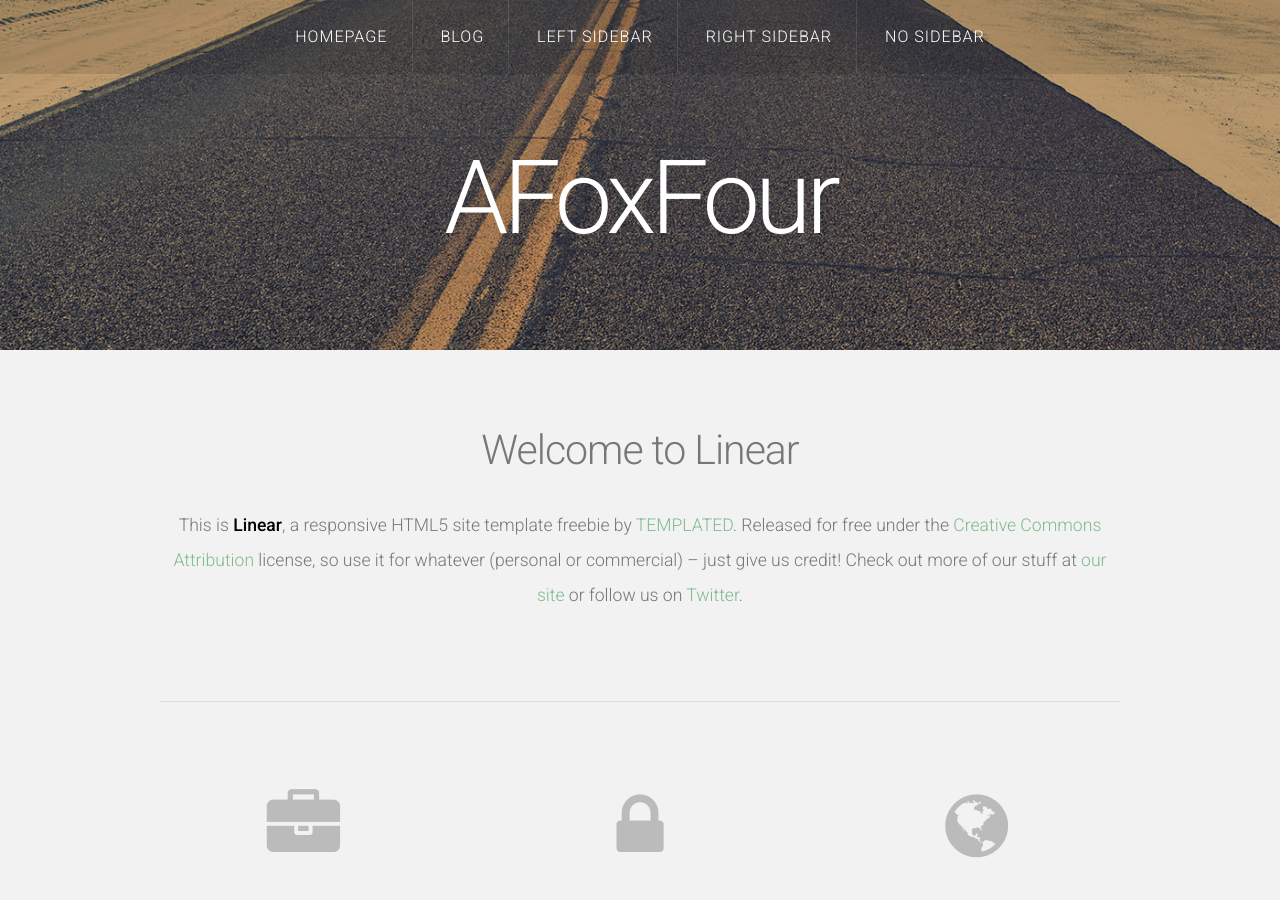
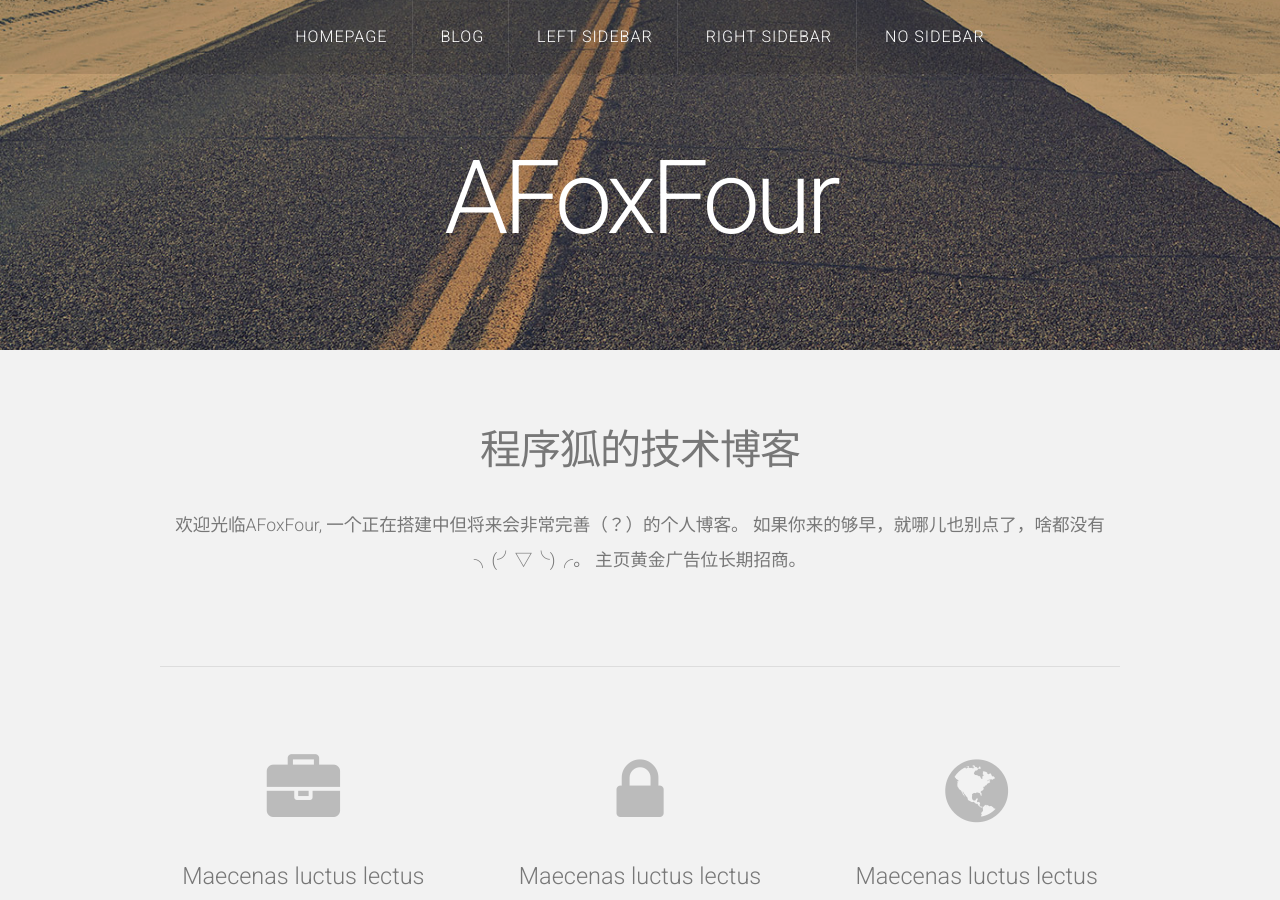
Before and after one commit to Meliueada/Meliueada.github.io, a Jekyll site: the page built from index.html, in a window 1280 px wide and 900 px high. Built offline with Jekyll 4.4.1, drawn with Linux system fonts in a browser that asks for light colours; nearby versions of some CDN libraries; the list of posts is cut into pages by our own code.

Commit message:
修改主页介绍

```diff
--- a/index.html
+++ b/index.html
@@ -1,14 +1,15 @@
 ---
-title: Linear
+title: AFoxFour
 layout: default
 ---
 <!-- Featured -->
 <div id="featured">
 	<div class="container">
 		<header>
-			<h2>Welcome to Linear</h2>
+			<h2>程序狐的技术博客</h2>
 		</header>
-		<p>This is <strong>Linear</strong>, a responsive HTML5 site template freebie by <a href="http://templated.co">TEMPLATED</a>. Released for free under the <a href="http://templated.co/license">Creative Commons Attribution</a> license, so use it for whatever (personal or commercial) &ndash; just give us credit! Check out more of our stuff at <a href="http://templated.co">our site</a> or follow us on <a href="http://twitter.com/templatedco">Twitter</a>.</p>
+        <p>欢迎光临AFoxFour, 一个正在搭建中但将来会非常完善（？）的个人博客。 如果你来的够早，就哪儿也别点了，啥都没有╮(╯▽╰)╭。
+        主页黄金广告位长期招商。</p>
 		<hr />
 		<div class="row">
 			<section class="4u">
```
